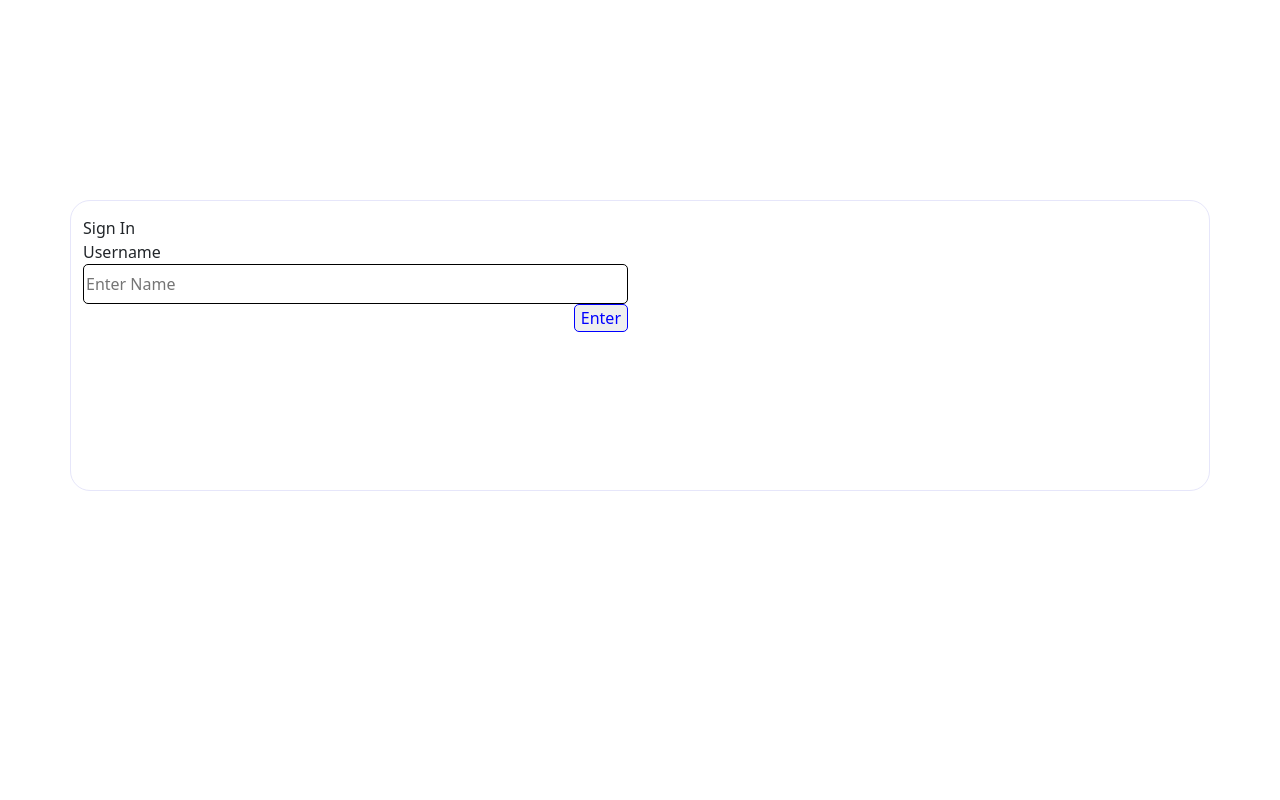
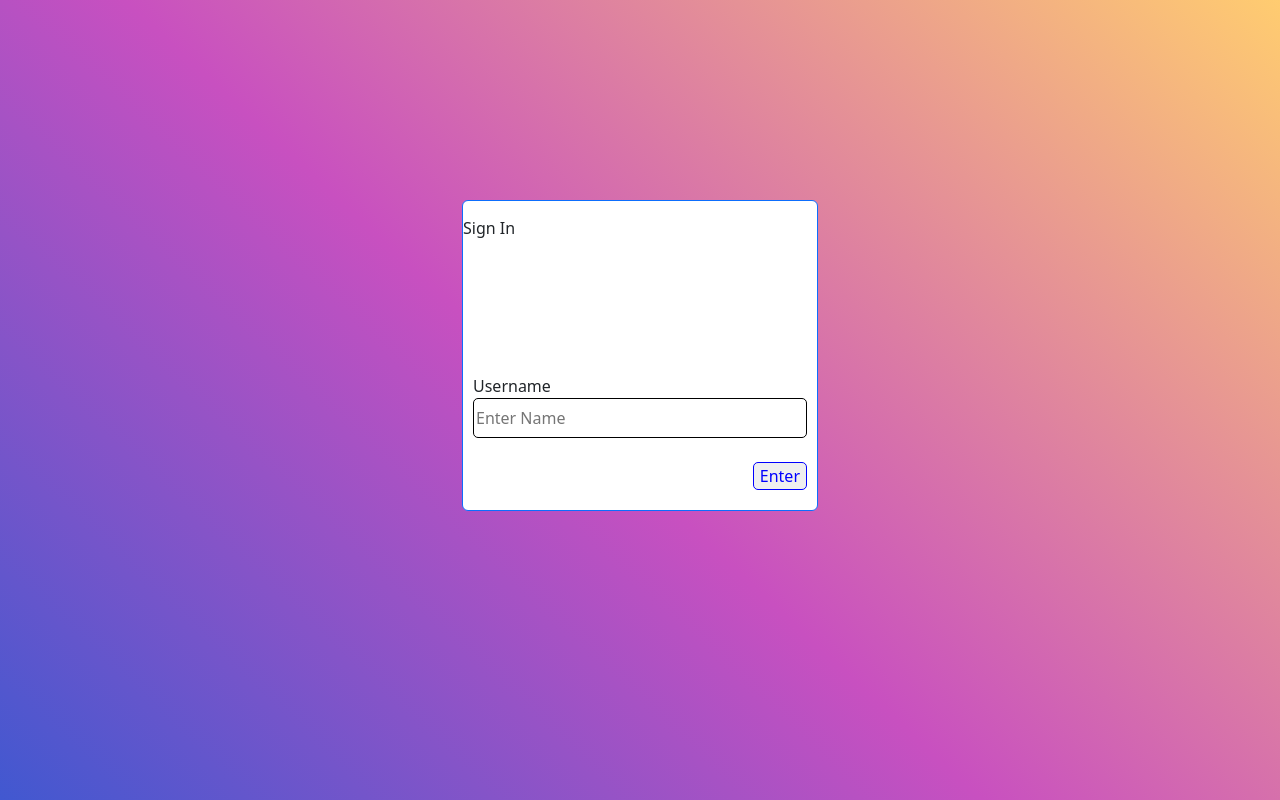
Before and after one commit to RichelleT/Contacts-List-In-React, a React (Create React App) app in the folder practical-fe/: page / in a window 1280 px wide. Built offline with nearby package versions, Linux system fonts and the light colour scheme.

Commit message:
adjust landing page UI

```diff
--- a/practical-fe/src/components/contacts/AddContactsForm.js
+++ b/practical-fe/src/components/contacts/AddContactsForm.js
@@ -52,6 +52,8 @@ export const AddContactsForm = () => {
             name="contactName"
             value={name}
             onChange={onNameChanged}
+            onInput={(e) => (e.target.value = e.target.value.slice(0, 12))}
+            required
           />
           <label htmlFor="mobileNum">Mobile Number:</label>
           <input
@@ -61,6 +63,7 @@ export const AddContactsForm = () => {
             value={mobileNum}
             onChange={onMobileNumChanged}
             onInput={(e) => (e.target.value = e.target.value.slice(0, 15))}
+            required
           />
           <label htmlFor="workNum">Work Number:</label>
           <input
@@ -87,6 +90,7 @@ export const AddContactsForm = () => {
             name="mainAddress"
             value={mainAddress}
             onChange={onMainAddressChanged}
+            onInput={(e) => (e.target.value = e.target.value.slice(0, 30))}
           />
           <label htmlFor="secAddress">Secondary/Optional Address:</label>
           <input
@@ -95,6 +99,7 @@ export const AddContactsForm = () => {
             name="secAddress"
             value={secAddress}
             onChange={onSecAddressChanged}
+            onInput={(e) => (e.target.value = e.target.value.slice(0, 30))}
           />
           <button
             className="btnA"
--- a/practical-fe/src/components/landing/Landing.js
+++ b/practical-fe/src/components/landing/Landing.js
@@ -60,14 +60,16 @@ function Landing() {
   };
 
   return (
-    <div className="container pt-auto custMt">
+    <div className="custBg">
+      <div className="container pt-auto custMt noBg noBorder">
         <div className="row d-flex">
-        <div className="col-6">
+          <div className="col-4"></div>
+          <div className="col-4">
+            <div className="card border-primary">
               <div className="custTitle">Sign In</div>
               <div className="contBody">
                 <form onSubmit={handleSubmit}>
                   <label>Username</label>
-
                   <input
                     type="text"
                     value={username}
@@ -87,11 +89,15 @@ function Landing() {
                       Please make sure username is between 4 and 15 characters.
                     </p>
                   )}
+                  <br />
+                  <br />
                   <button className="custButton">Enter</button>
                 </form>
               </div>
             </div>
-        <div className="col-6"></div>
+          </div>
+          <div className="col-4"></div>
+        </div>
       </div>
     </div>
   );
--- a/practical-fe/src/styles/landing.css
+++ b/practical-fe/src/styles/landing.css
@@ -1,6 +1,6 @@
 .container {
   width: 100%;
-  height: 100%;
+  /* height: 100%; */
   position: relative;
   /* margin-top: 250px !important;
   margin-bottom: 250px !important; */
@@ -12,12 +12,15 @@
 }
 
 .contBody {
-  /* display: flex;
-  flex-direction: column; */
-  display: block;
+  display: flex;
+  flex-direction: column;
+  /* display: block; */
   margin-top: auto;
   justify-content: flex-end;
   height: 250px;
+  margin-left: 10px;
+  margin-right: 10px;
+  margin-bottom: 20px;
 }
 
 .custMt {
@@ -83,4 +86,16 @@ img {
     #c850c0 46%,
     #ffcc70 100%
   );
+  background-repeat: no-repeat;
+  height: 100%;
+  width: 100%;
+  position: fixed;
 }
+
+.noBg {
+  background: none;
+}
+
+.spanSpaceLanding {
+  padding-bottom: 30px;
+}
```
Lines whose indentation alone changed are shown as unchanged.
